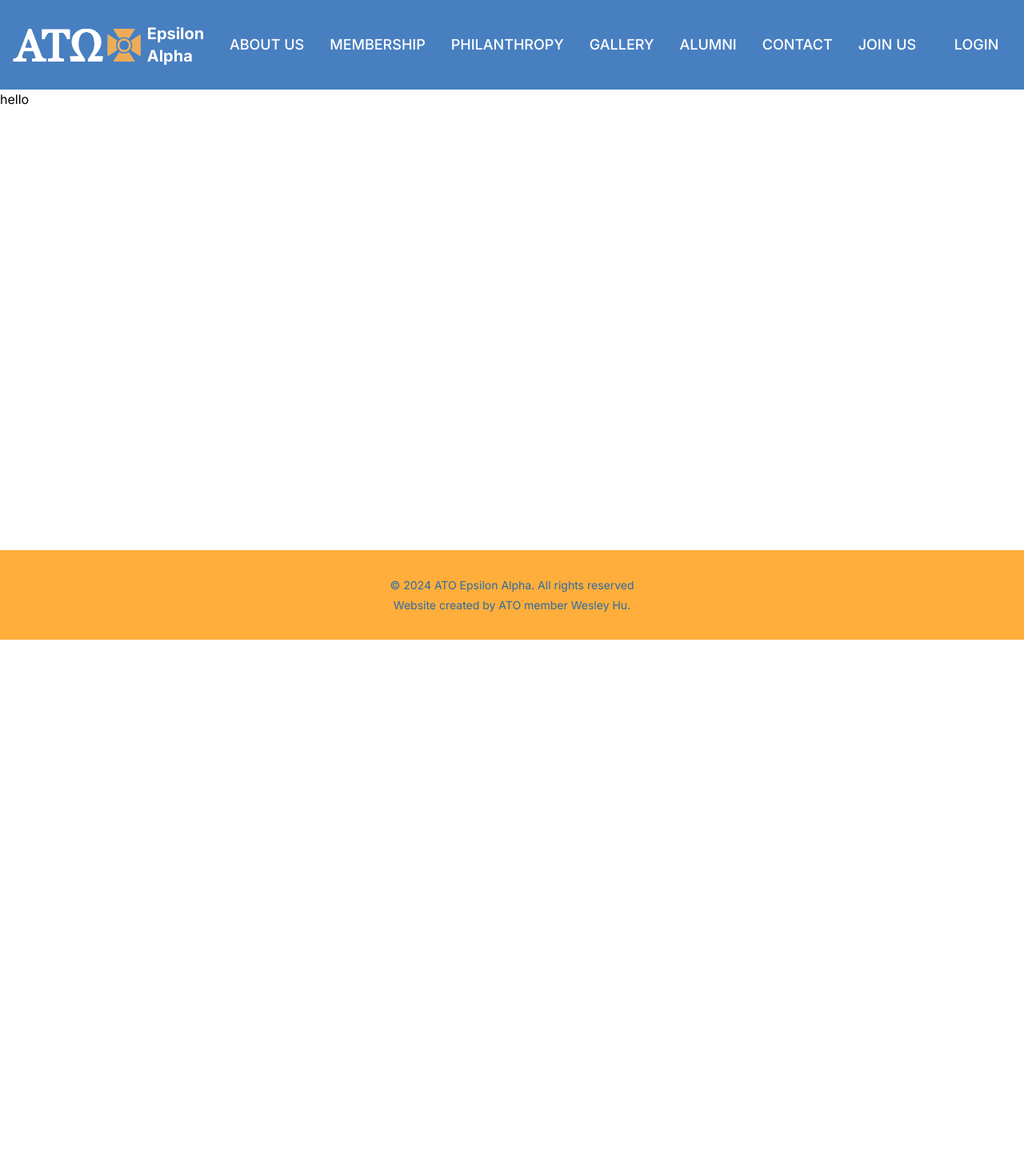
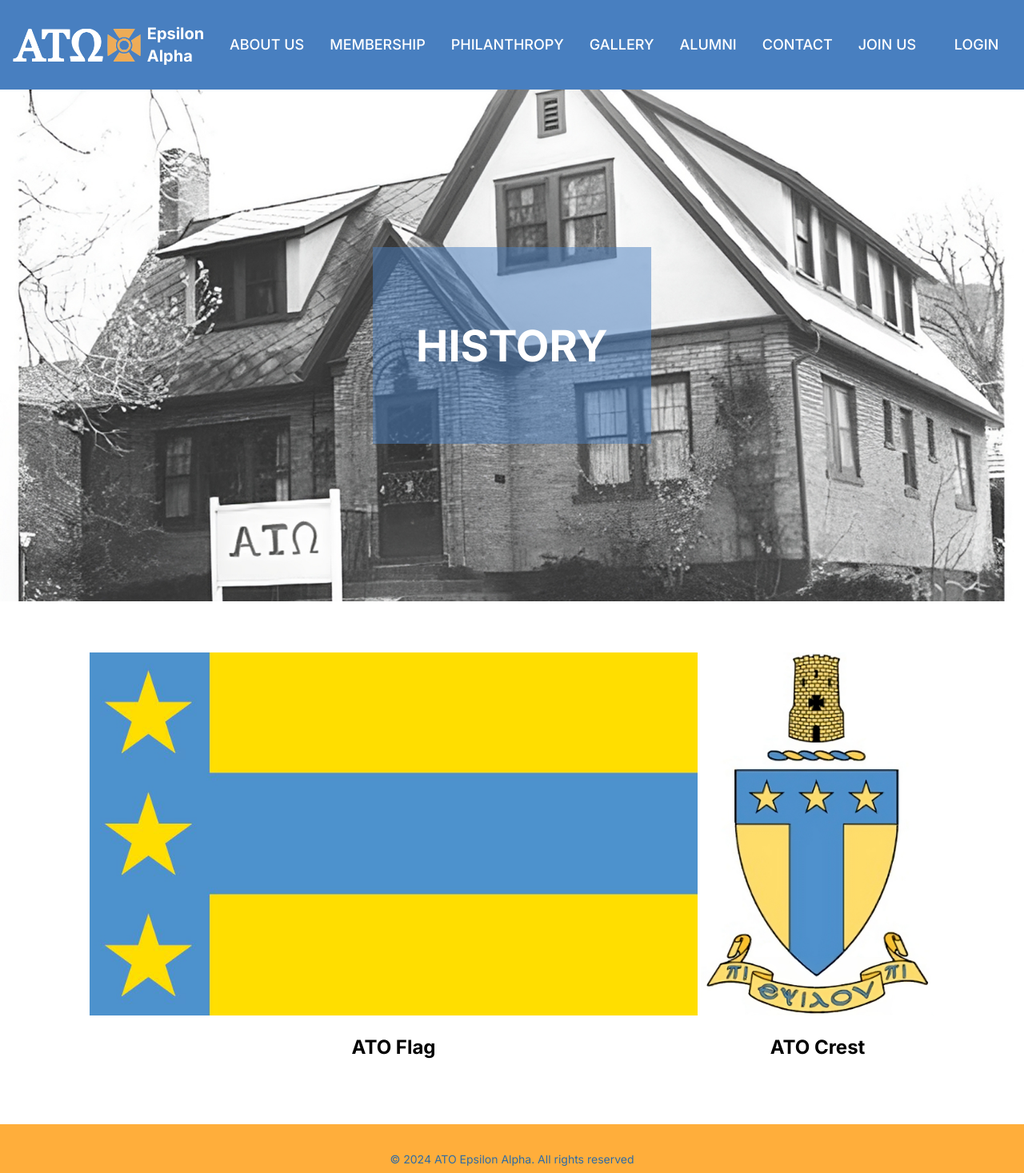
Before and after one commit to Wes-Hu/ATO-EA-Site, a React (Vite) app in the folder ato-ea-site/: page /history in a window 1280 px wide. Shown: the top 1467 px of the page at 80% size. Before the commit the page ends 800 px from the top, so only its background shows below. Built offline with nearby package versions, Linux system fonts and the light colour scheme; no server answers; the database is empty.

Commit message:
started on history page

```diff
--- a/ato-ea-site/src/pages/HistoryPage.tsx
+++ b/ato-ea-site/src/pages/HistoryPage.tsx
@@ -1,7 +1,24 @@
 function HistoryPage() {
     return (
-        <div>
-            hello
+        <div id="HistoryPageContainer" className="flex flex-col justify-center items-center">
+            <div id="Image" className="w-screen h-[60vh] mb-10 lg:mb-16 md:h-[80vh] relative bg-azure group">
+                <div style={{ backgroundImage: `url(src/assets/ATOold.jpeg)` }} className="w-full h-full bg-center bg-cover duration-500 flex justify-center items-center">
+                    <div className="bg-azure bg-opacity-50 py-16 px-9 scale-75 md:scale-100 lg:scale-125 xl:scale-150 text-center">
+                        <div className="text-white text-4xl font-bold leading-9">HISTORY</div>
+                    </div>
+                </div>
+            </div>
+            <div className="w-screen 2xl:w-3/5 px-3 md:px-16 lg:px-28 flex flex-col md:flex-row items-center gap-1 justify-between">
+                <div className="md:w-[75%] flex flex-col justify-center items center gap-6">
+                    <img src="src/assets/ATOFlag.jpg"/>
+                    <div className="text-black text-center text-2xl font-bold">ATO Flag</div>
+                </div>
+                <div className="md:w-[28.8%] flex flex-col justify-center items center gap-6">
+                <   img src="src\assets\ATOCrest.png"/>
+                    <div className=" text-black text-center text-nowrap  text-2xl font-bold">ATO Crest</div>
+                </div>
+            </div>
+
         </div>
     );
 }
```
